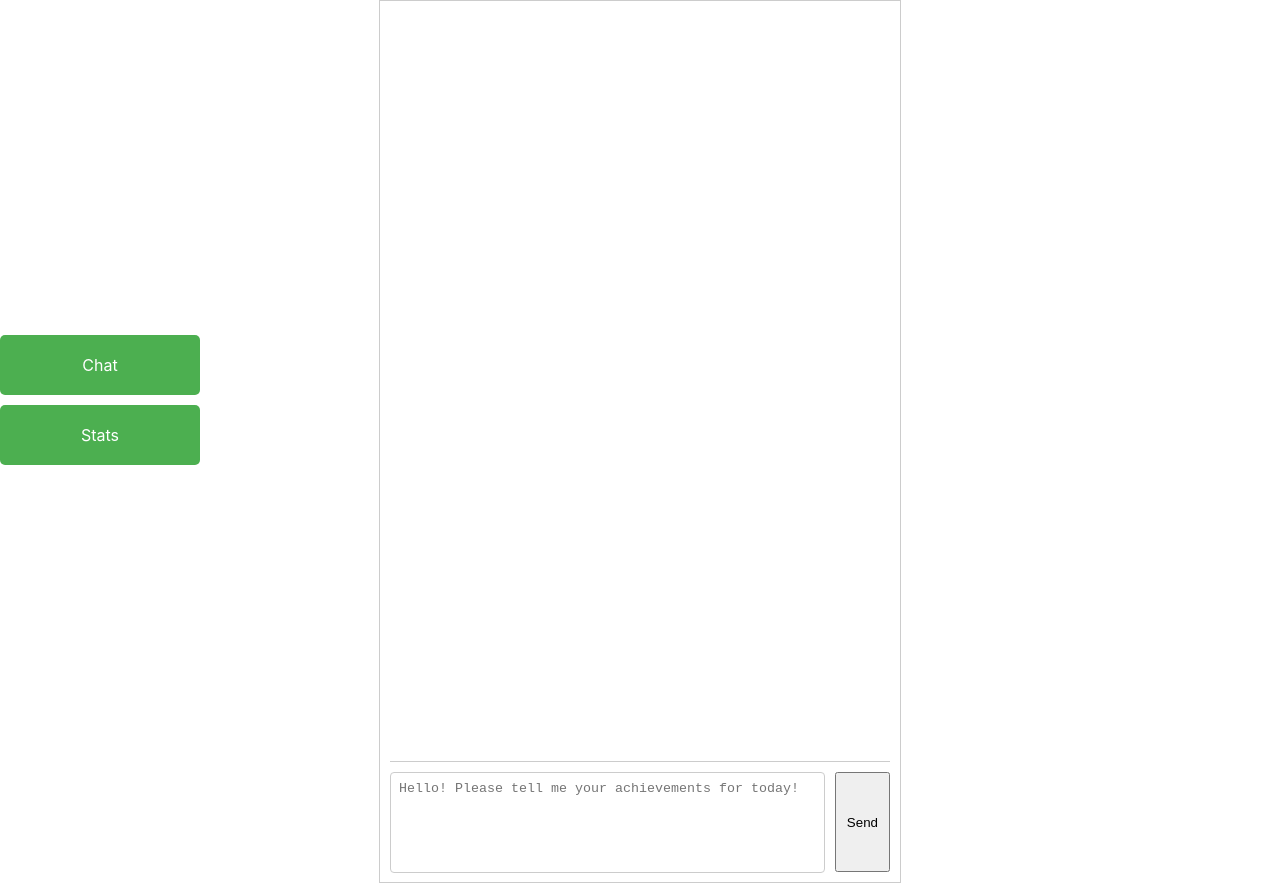
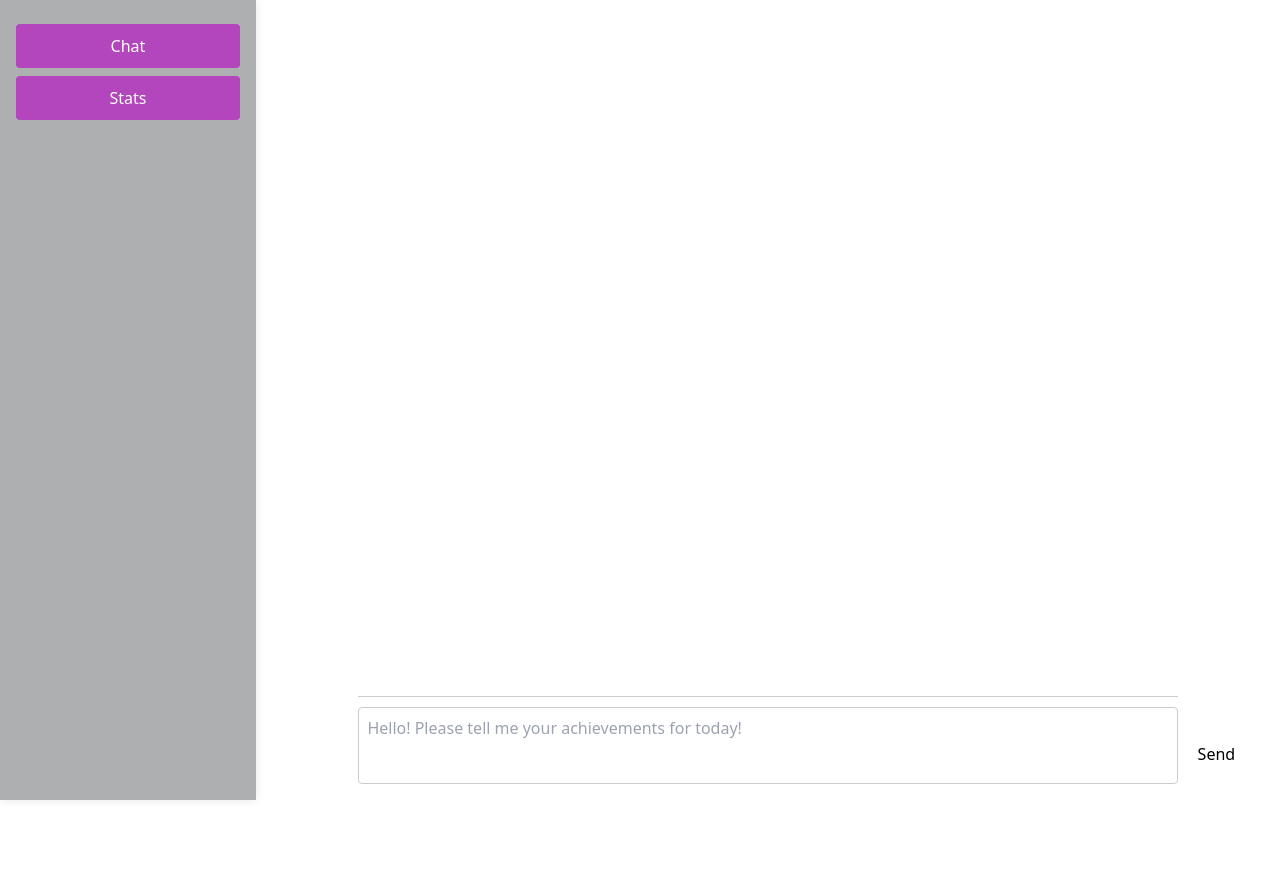
Before and after one commit to CousCous08/Fruit-Ion, a React (Create React App) app in the folder app/: page / in a window 1280 px wide. After the commit the page ends 800 px from the top, so only its background shows below. Built offline with nearby package versions, Linux system fonts and the light colour scheme.

Commit message:
Edit UI to fit web screen and change menu design

```diff
--- a/app/src/App.css
+++ b/app/src/App.css
@@ -2,6 +2,33 @@
 @tailwind base;
 @tailwind components;
 @tailwind utilities;
+
+.app-container {
+  display: flex;
+  width: 100%; /* Ensure the container takes full width */
+  height: 100vh; /* Use 100% of the viewport height */
+}
+
+.menu {
+  flex: 0 0 20%; /* The menu takes up 20% width, does not grow or shrink */
+  /* Additional menu styles */
+}
+
+/* Add a class for the main content area where the Home component will be rendered */
+
+.main-content {
+  display: flex;
+  justify-content: center; /* Horizontally center */
+  align-items: center;     /* Vertically center */
+  height: 100%;            /* Set to the desired height */
+  /* Other styling */
+}
+.main-content {
+  margin-left: auto;
+  width: 80%; /* Explicitly define the width to be 80% of the container */
+  /* Additional styles for padding, margin, etc. */
+}
+
 
 .navigationbar {
     margin-top: 20px;
--- a/app/src/App.js
+++ b/app/src/App.js
@@ -3,14 +3,20 @@ import Home from './pages/Home';
 import About from './pages/About';
 import { Routes, Route, BrowserRouter } from 'react-router-dom';
 import Menu from './components/Menu';
+import './App.css';
 
 const App = () => (
   <BrowserRouter>
-    <Menu />
-    <Routes>
-      <Route path="/" element={<Home />} />
-      <Route path="/about" element={<About />} />
-    </Routes>
+    <div className="app-container">
+      <Menu/>
+      <div className="main-content">
+      <Routes>
+          <Route path="/" element={<Home />} />
+          <Route path="/about" element={<About />} />
+
+      </Routes>
+      </div>
+    </div>
   </BrowserRouter>
 )
 
--- a/app/src/components/ChatInterface.css
+++ b/app/src/components/ChatInterface.css
@@ -1,11 +1,20 @@
-/* In ChatInterface.css */
+/* ChatInterface.css */
 .chat-container {
-    width: 500px;
-    margin: auto;
-    border: 1px solid #ccc;
-    padding: 10px;
-    font-family: 'Roboto', sans-serif;
-}
+    width: calc(100% - 20%); /* Adjust the 20% if your menu width is different */
+    min-width: 600px;
+    display: flex;
+    flex-direction: column; /* Stack children vertically */
+    justify-content: center; /* Center children vertically */
+    align-items: center; /* Center children horizontally */
+    height: 100%; /* Take up all available vertical space */
+  }
+
+  .chat-input {
+    flex: 1 0 auto; /* The input will grow to fill space but won't shrink smaller than its content */
+    width: 100%; /* Take up the full width of its container */
+    /* other styles */
+  }
+
 
 /* Styles for the current user */
 .current-user {
@@ -26,6 +35,7 @@
 
 /* General message styles */
 .messages {
+    width: 100%;
     height: 750px;
     overflow-y: scroll;
     border-bottom: 1px solid #ccc;
@@ -65,7 +75,6 @@
 }
 
 
-
 .message-text {
     font-size: 16px;
     color: #333; /* Dark grey color for text */
@@ -81,6 +90,7 @@
 
 .input-area {
     height: 100px;
+    width: 100%;
     display: flex;
     justify-content: space-between;
 }
--- a/app/src/components/ChatInterface.js
+++ b/app/src/components/ChatInterface.js
@@ -100,6 +100,7 @@ const ChatInterface = () => {
             <div className="input-area">
                 <textarea
                     type="text"
+                    className="chat-input"
                     value={inputText}
                     onChange={(e) => setInputText(e.target.value)}
                     placeholder='Hello! Please tell me your achievements for today!'
--- a/app/src/components/Menu.css
+++ b/app/src/components/Menu.css
@@ -5,25 +5,36 @@
     top: 0;
     top: 50%;
     transform: translateY(-50%);
-    width: 200px; /* Adjust the width as needed */
+    width: 20%; /* Adjust the width as needed */
+    height: 100%;
+    z-index: 1000;
+
+    background: #aeafb1; /* Light background for the sidebar */
+    padding: 1em; /* Padding around the menu */
+    box-shadow: 0 0 10px rgba(0, 0, 0, 0.1); /* Optional: adds shadow for depth */
 }
 
 .menu-button {
-    display: block; /* Stack buttons vertically */
-    width: 100%; /* Full width of the menu container */
-    text-align: center; /* Center text inside the button */
-    padding: 20px 0; /* Add padding for square shape */
-    background-color: #4CAF50; /* Example background color */
-    color: white; /* Text color */
+    display: block;
+    margin: 0.5em 0; /* Add some space between buttons */
+    padding: 10px 0; /* Top and bottom padding for square shape */
+    width: 100%; /* Adjust width as needed */
+    text-align: center;
     text-decoration: none; /* Remove underline from links */
-    margin-bottom: 10px; /* Space between buttons */
-    border-radius: 5px; /* Optional: rounded corners */
+    color: white; /* Button text color */
+    background: #b346bd; /* Button background color */
+    border: none; /* Remove border */
+    border-radius: 4px; /* Slightly rounded corners for a modern look */
+    /* font-weight: bold; Make the text bold */
+    cursor: pointer; /* Change cursor to indicate it's clickable */
+    transition: background-color 0.3s ease; /* Smooth transition for hover effect */
 }
+
+.menu-button:hover {
+    background-color: #991893; /* Slightly darker on hover */
+}
+
 
 .menu-button:last-child {
     margin-bottom: 0; /* Remove margin from the last button */
 }
-
-.menu-button:hover {
-    background-color: #45a049; /* Darker shade on hover */
-}
--- a/app/src/pages/Home.js
+++ b/app/src/pages/Home.js
@@ -1,14 +1,12 @@
 import React, { Component } from 'react';
 import ChatInterface from '../components/ChatInterface';
-import Menu from'../components/Menu';
+import './Home.css';
 
 // import './home.css';
 class Home extends Component {
     render() {
-        return(
-            <div className="home-page">
-                <ChatInterface />
-            </div>
+        return (
+            <ChatInterface class="chat-in-home" />
         );
     }
 }
```
Also changed, not shown: app/src/pages/Home.css (added).
